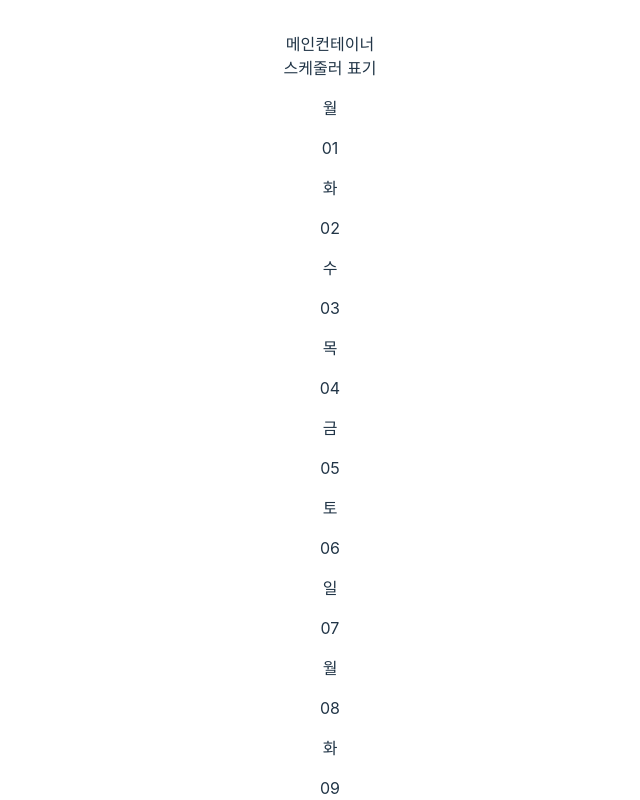
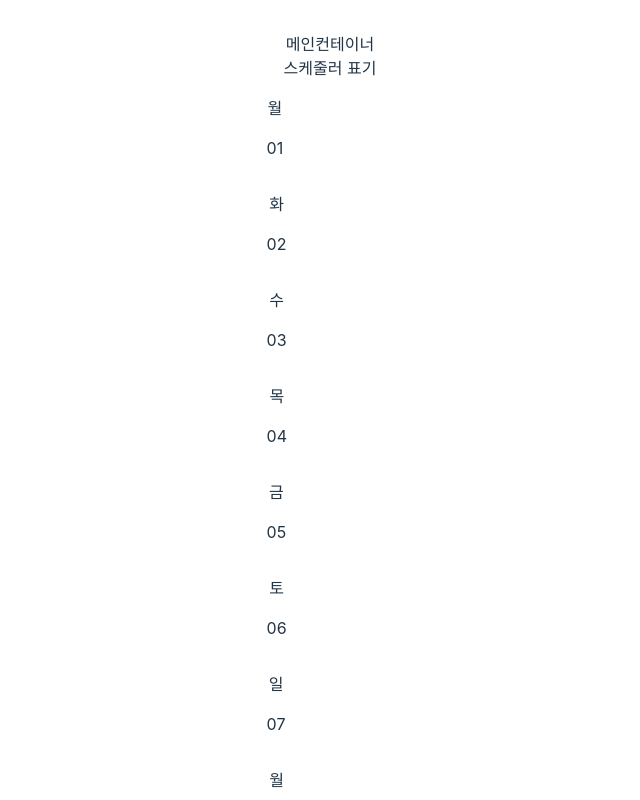
Before and after one commit to JayJHFE/React-Scheduler, a React (Vite) app in the folder PortFolio-vite/: page /scheduler in a window 1280 px wide. Shown: the top 800 px of the page, without its empty margins (310-950 px from the left). Built offline with nearby package versions, Linux system fonts and the light colour scheme.

Commit message:
스케줄러 달력 라인잡기

```diff
--- a/PortFolio-vite/src/components/scheduler/calendar/index.tsx
+++ b/PortFolio-vite/src/components/scheduler/calendar/index.tsx
@@ -1,6 +1,7 @@
 import dayjs from "dayjs";
 import "dayjs/locale/ko";
 import DateAndDay from "./dateAndDay";
+import * as S from "../../../css/scheduler.ts";
 dayjs.locale("ko");
 
 function Calendar() {
@@ -44,9 +45,9 @@ function Calendar() {
       <div>스케줄러 표기</div>
       <div>
         {selectedDate?.map((day, idx) => (
-          <div key={idx}>
+          <S.rowScheduler key={idx}>
             <DateAndDay day={day.date} date={day.weekdayName} />
-          </div>
+          </S.rowScheduler>
         ))}
       </div>
     </div>
--- /dev/null
+++ b/PortFolio-vite/src/css/scheduler.ts
@@ -0,0 +1,6 @@
+import styled from "styled-components";
+
+export const rowScheduler = styled.div`
+  display: flex;
+  flex-direction: row;
+`;
```
